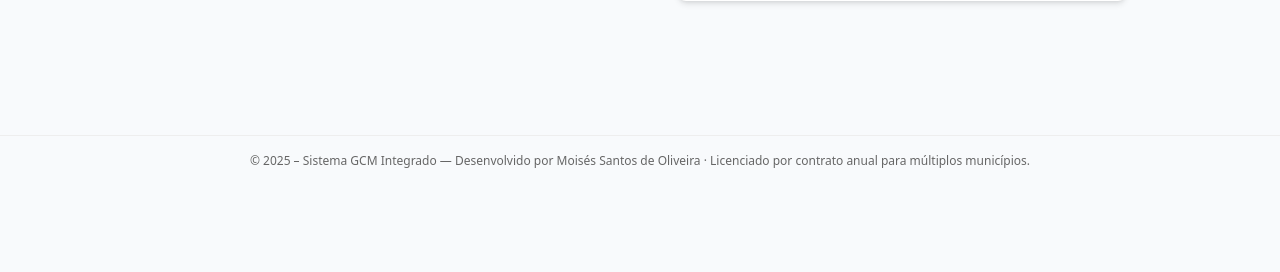
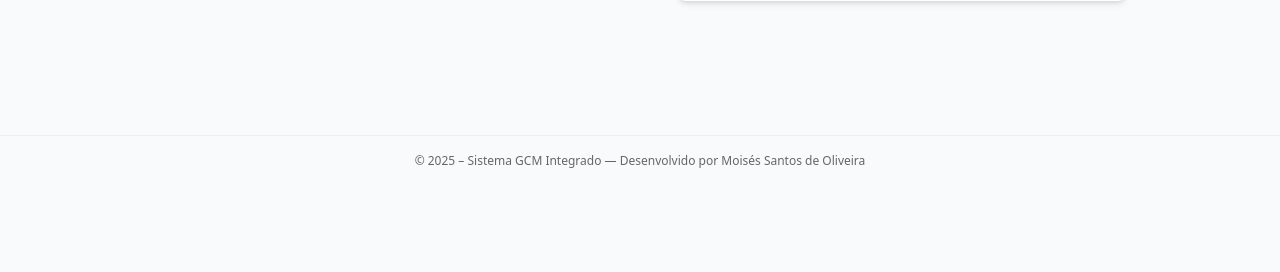
Before and after one commit to vincencys/gcm_sistema, a Django app: page /users/login/?next=/taloes/1/finalizar/ in a window 1280 px wide. Shown: the part 513-785 px from the top of the page. Run offline with Django 5.2, Linux system fonts and the light colour scheme; data that the repository does not hold is empty; style sheets or scripts are compiled from the project's sources; parts of the project's set-up code (start-up, migrations or seed data) failed here and were passed over; some libraries are stand-ins or nearby versions.

Commit message:
Remove texto de licenciamento do rodapé do sistema

```diff
--- a/templates/_layout/base.html
+++ b/templates/_layout/base.html
@@ -1309,5 +1309,4 @@
 
 <footer style="margin-top:24px;padding:16px 0;border-top:1px solid #eee;text-align:center;font-size:12px;color:#666;">
   © 2025 – Sistema GCM Integrado — Desenvolvido por Moisés Santos de Oliveira
-  · Licenciado por contrato anual para múltiplos municípios.
 </footer>
```
